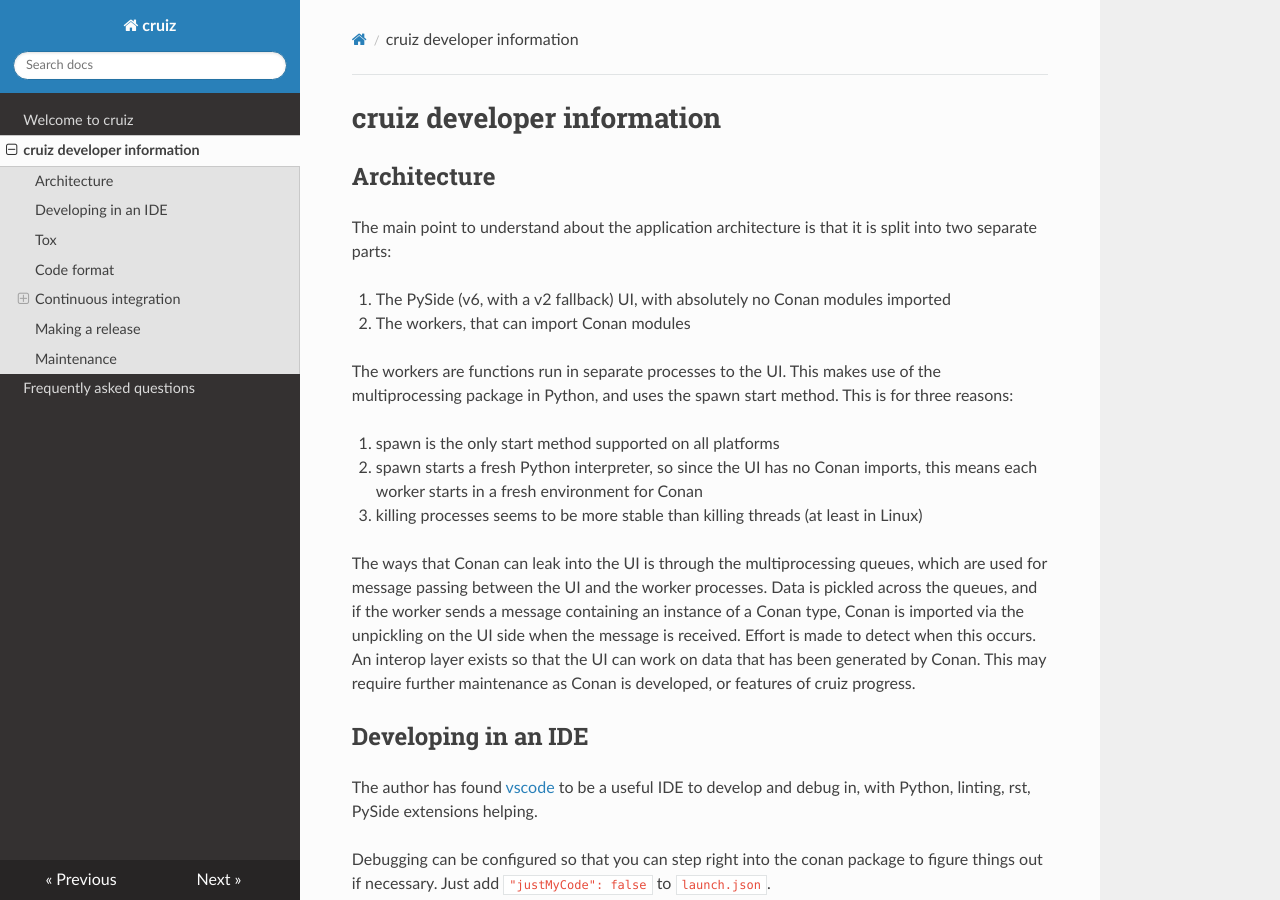
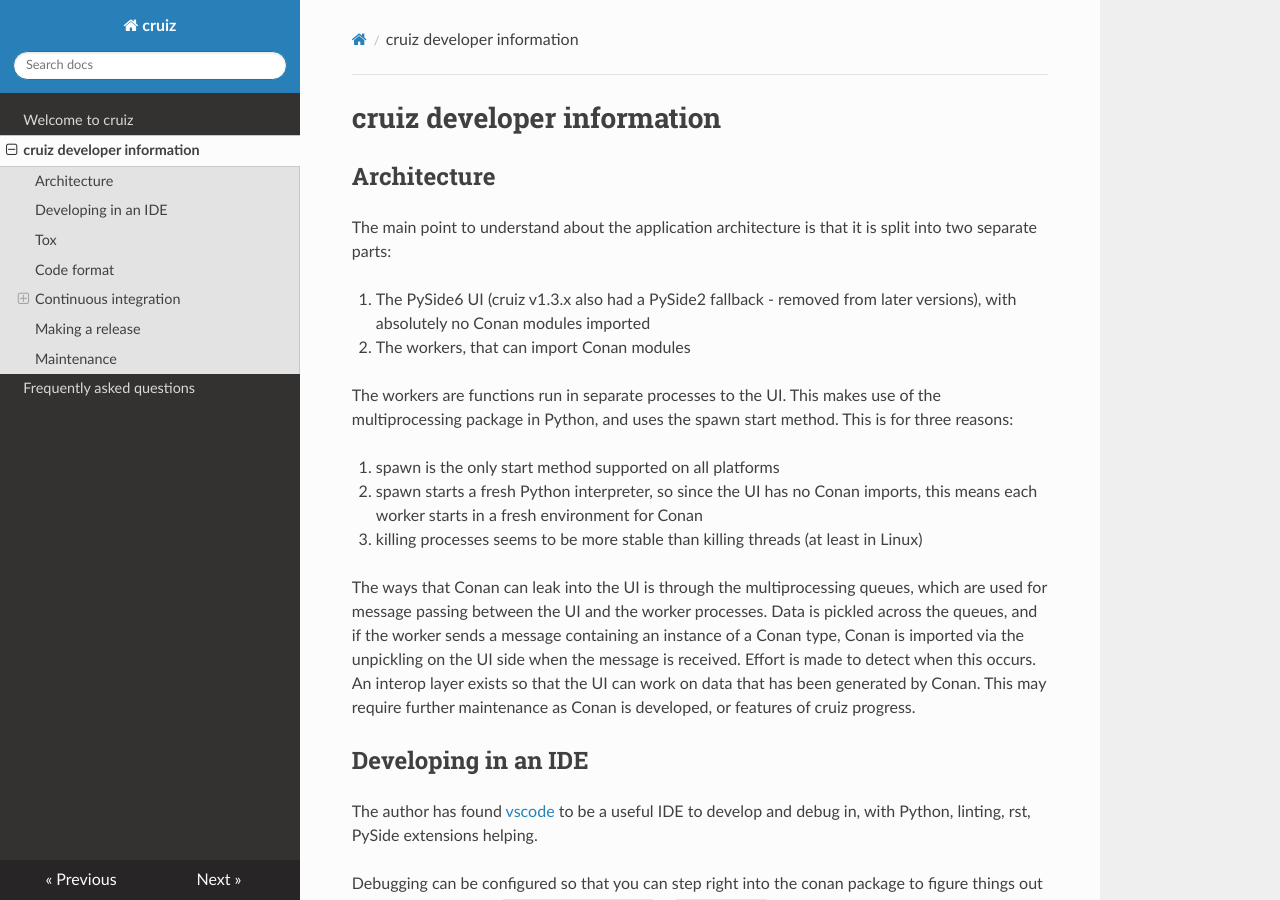
Before and after one commit to markfinal/cruiz-docs, an MkDocs documentation site: the page built from docs/developer.md, in a window 1280 px wide and 900 px high. Built offline with MkDocs 1.6.1, drawn with Linux system fonts in a browser that asks for light colours; nearby versions of some CDN libraries.

Commit message:
Clarified references to PySide2

```diff
--- a/docs/developer.md
+++ b/docs/developer.md
@@ -3,7 +3,7 @@
 ## Architecture
 The main point to understand about the application architecture is that it is split into two separate parts:
 
-1. The PySide (v6, with a v2 fallback) UI, with absolutely no Conan modules imported
+1. The PySide6 UI (cruiz v1.3.x also had a PySide2 fallback - removed from later versions), with absolutely no Conan modules imported
 
 2. The workers, that can import Conan modules
 
```
